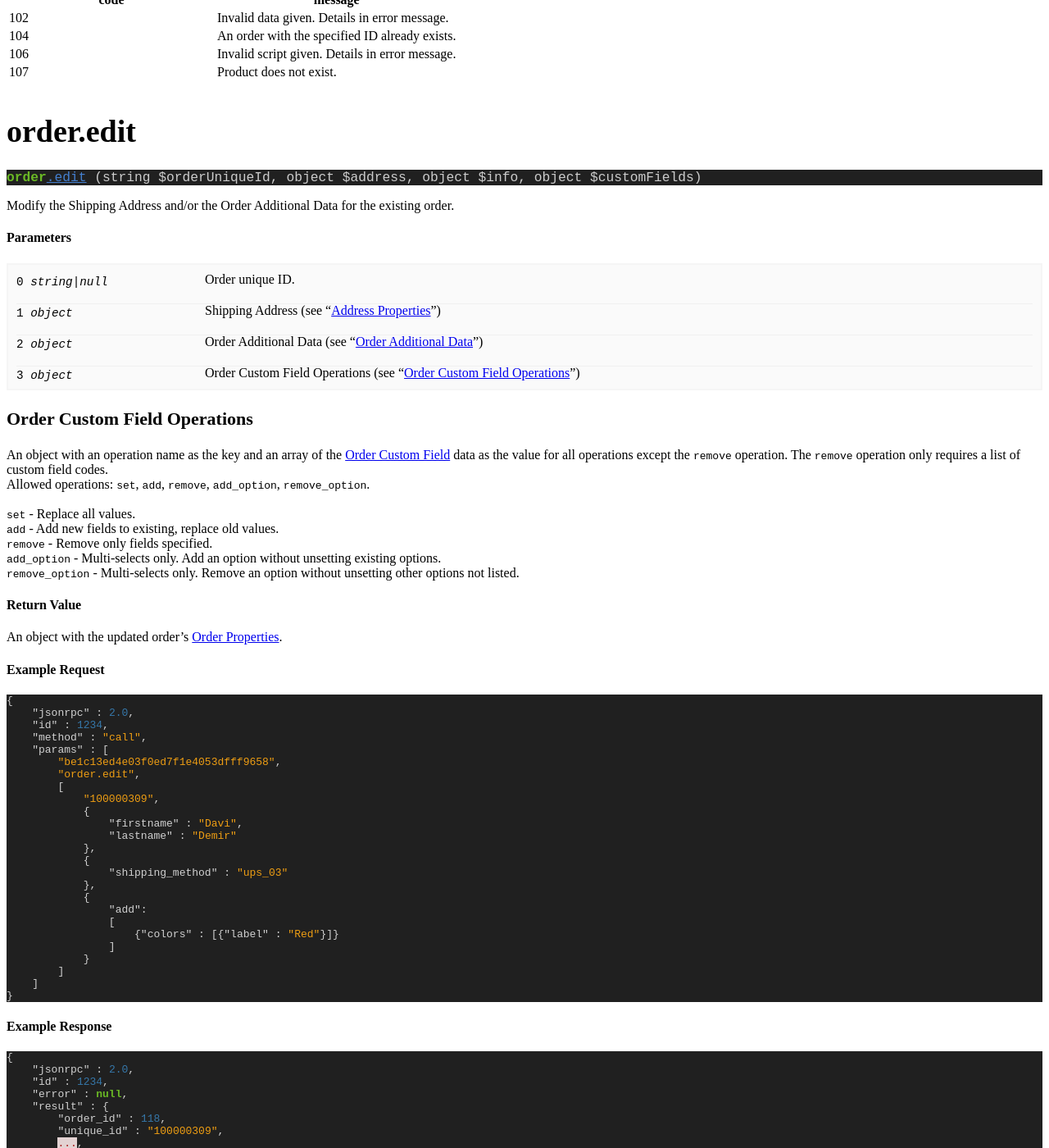
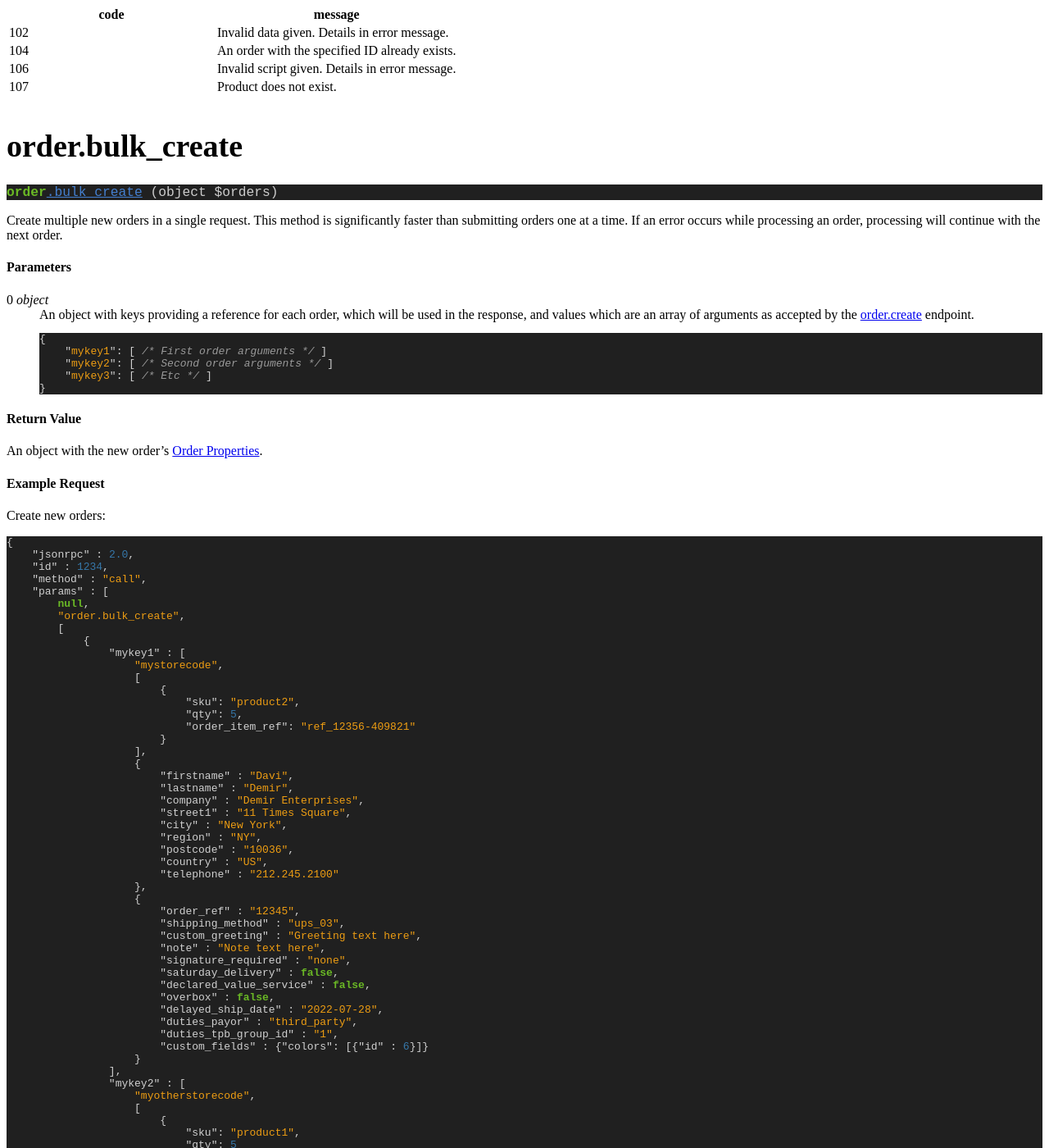
Before and after one commit to ShipStream/shipstream.github.io, a Jekyll site: the page built from _posts/2014-07-25-order.md, in a window 1280 px wide and 1400 px high, scrolled down 5549 px. Shown: the whole window at 82% size. Built offline with Jekyll 4.4.1, drawn with Linux system fonts in a browser that asks for light colours; a style sheet for code colours, icons or effects is not loaded; some of the changed text lies outside the part shown.

Commit message:
Document order.bulk_create. (#75)

````diff
--- a/_posts/2014-07-25-order.md
+++ b/_posts/2014-07-25-order.md
@@ -9,6 +9,7 @@ order: 80
 #### Methods
 
  * [order.create](#ordercreate)
+ * [order.bulk_create](#orderbulk_create)
  * [order.edit](#orderedit)
  * [order.search](#ordersearch)
  * [order.info](#orderinfo)
@@ -335,6 +336,146 @@ Create new order:
 | 104 | An order with the specified ID already exists. |
 | 106 | Invalid script given. Details in error message. |
 | 107 | Product does not exist. |
+
+order.bulk_create
+=================
+
+~~~ slim
+order.bulk_create (object $orders)
+~~~
+
+Create multiple new orders in a single request. This method is significantly faster than submitting orders one at a time.
+If an error occurs while processing an order, processing will continue with the next order.
+
+#### Parameters
+
+0 _object_
+: An object with keys providing a reference for each order, which will be used in the response, and values which are
+an array of arguments as accepted by the [order.create](#ordercreate) endpoint.
+
+  ~~~javascript
+  {
+      "mykey1": [ /* First order arguments */ ]
+      "mykey2": [ /* Second order arguments */ ]
+      "mykey3": [ /* Etc */ ]
+  }
+  ~~~
+
+#### Return Value
+
+An object with the new order's [Order Properties](#order_properties).
+
+#### Example Request
+
+Create new orders:
+
+```json
+{
+    "jsonrpc" : 2.0,
+    "id" : 1234,
+    "method" : "call",
+    "params" : [
+        null,
+        "order.bulk_create",
+        [
+            {
+                "mykey1" : [
+                    "mystorecode",
+                    [
+                        {
+                            "sku": "product2",
+                            "qty": 5,
+                            "order_item_ref": "ref_12356-409821"
+                        }
+                    ],
+                    {
+                        "firstname" : "Davi",
+                        "lastname" : "Demir",
+                        "company" : "Demir Enterprises",
+                        "street1" : "11 Times Square",
+                        "city" : "New York",
+                        "region" : "NY",
+                        "postcode" : "10036",
+                        "country" : "US",
+                        "telephone" : "212.245.2100"
+                    },
+                    {
+                        "order_ref" : "12345",
+                        "shipping_method" : "ups_03",
+                        "custom_greeting" : "Greeting text here",
+                        "note" : "Note text here",
+                        "signature_required" : "none",
+                        "saturday_delivery" : false,
+                        "declared_value_service" : false,
+                        "overbox" : false,
+                        "delayed_ship_date" : "2022-07-28",
+                        "duties_payor" : "third_party",
+                        "duties_tpb_group_id" : "1",
+                        "custom_fields" : {"colors": [{"id" : 6}]}
+                    }
+                ],
+                "mykey2" : [
+                    "myotherstorecode",
+                    [
+                        {
+                            "sku": "product1",
+                            "qty": 5
+                        }
+                    ],
+                    {
+                        "firstname" : "John",
+                        "lastname" : "Smith",
+                        "street1" : "220 Pleasant Valley Way",
+                        "city" : "West Orange",
+                        "region" : "NJ",
+                        "postcode" : "07052",
+                        "country" : "US",
+                        "telephone" : "212.290.3822"
+                    },
+                    {
+                        "unique_id" : "12345",
+                        "shipping_method" : "cheapest_ALL"
+                    }
+                ]
+            }
+        ]
+    ]
+}
+```
+
+#### Example Response
+
+```json
+{
+    "jsonrpc" : 2.0,
+    "id" : 1234,
+    "error" : null,
+    "result" : {
+        "mykey1" : {
+            "order_id" : 117,
+            "unique_id" : "100000017",
+            "order_ref" : null,
+            "status" : "new"
+        },
+        "mykey2" : {
+            "error" : {
+                "code" : -32104,
+                "message" : "An order with the specified ID already exists."
+            }
+        }
+    }
+}
+```
+
+----
+
+#### Error Codes
+
+The error codes returned for specific orders are the same as those return by the [order.create](#error-codes) endpoint.
+
+| code | message                                       |
+|------|-----------------------------------------------|
+| 102  | Invalid data given. Details in error message. |
 
 order.edit
 ===========
````
